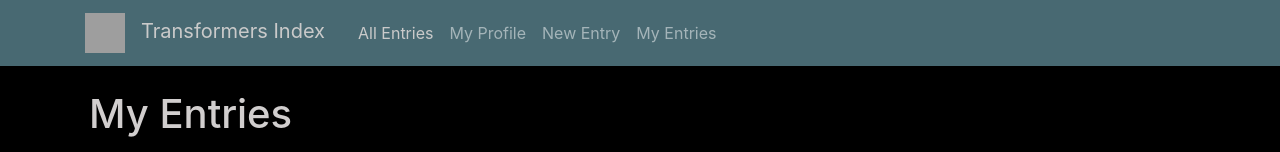
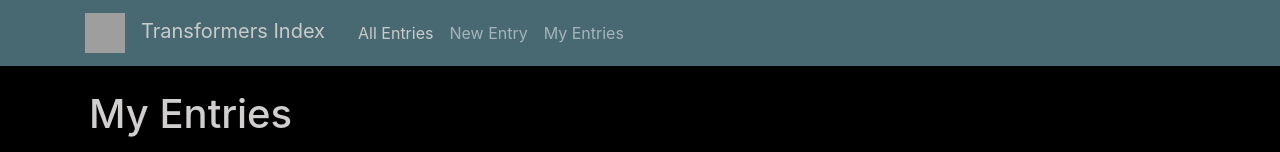
Before and after one commit to obrm/transformers-index, a React (Create React App) app: page / in a window 1280 px wide. Shown: the top 152 px of the page. Built offline with nearby package versions, Linux system fonts and the light colour scheme; grey boxes are pictures that could not be loaded.

Commit message:
Update Navbar.js

```diff
--- a/src/components/Navbar.js
+++ b/src/components/Navbar.js
@@ -33,11 +33,6 @@
               </Link>
             </li>
             <li className="nav-item">
-              <Link className="nav-link" to="/profile">
-                My Profile
-              </Link>
-            </li>
-            <li className="nav-item">
               <Link className="nav-link" to="/new-entry">
                 New Entry
               </Link>
```
